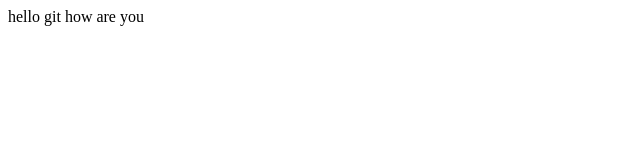
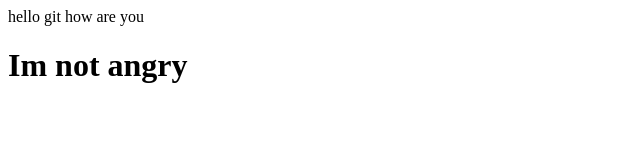
Before and after one commit to FatimazahraElhamdouny/asmaetp6, a plain HTML site: page index.html in a window 1280 px wide. Shown: the whole page, without its empty margins (0-640 px from the left). Drawn offline with Linux system fonts and the light colour scheme.

Commit message:
Update index.html

```diff
--- a/index.html
+++ b/index.html
@@ -1 +1,2 @@
 hello git how are you
+<h1>Im not angry</h1>
```
